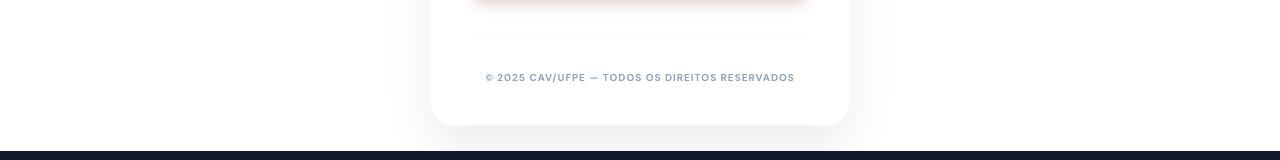
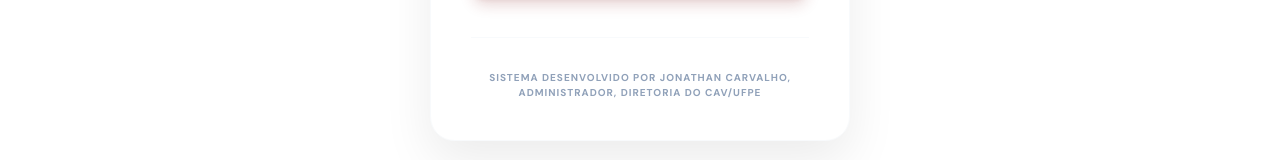
Before and after one commit to gestaomanutencaocav-stack/gestaomanutencaocav, a Next.js app: page /login in a window 1280 px wide. Shown: the part 649-809 px from the top of the page. Built offline with nearby package versions, Linux system fonts and the light colour scheme.

Commit message:
Update page.tsx

```diff
--- a/app/login/page.tsx
+++ b/app/login/page.tsx
@@ -157,7 +157,7 @@
 
         <div className="mt-10 pt-8 border-t border-slate-50 text-center">
           <p className="text-slate-400 text-[10px] font-bold uppercase tracking-widest">
-            © 2025 CAV/UFPE — Todos os direitos reservados
+            Sistema desenvolvido por Jonathan Carvalho, Administrador, Diretoria do CAV/UFPE
           </p>
         </div>
       </motion.div>
```
